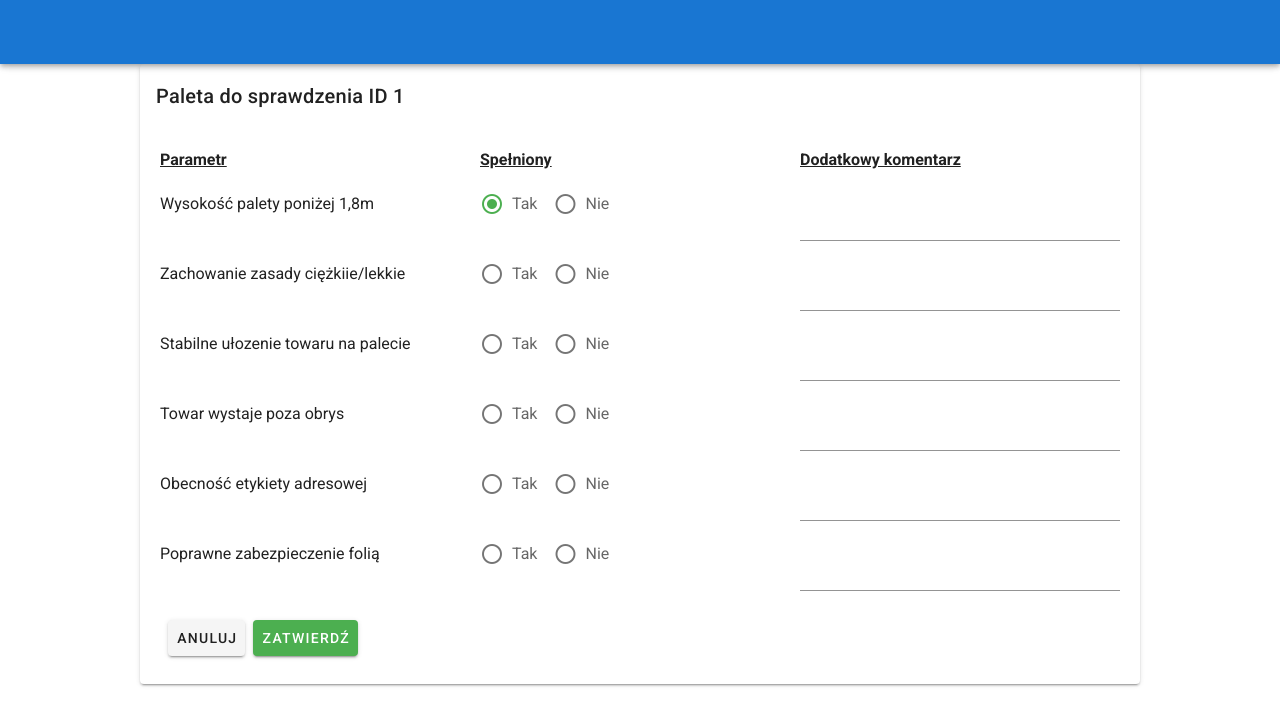
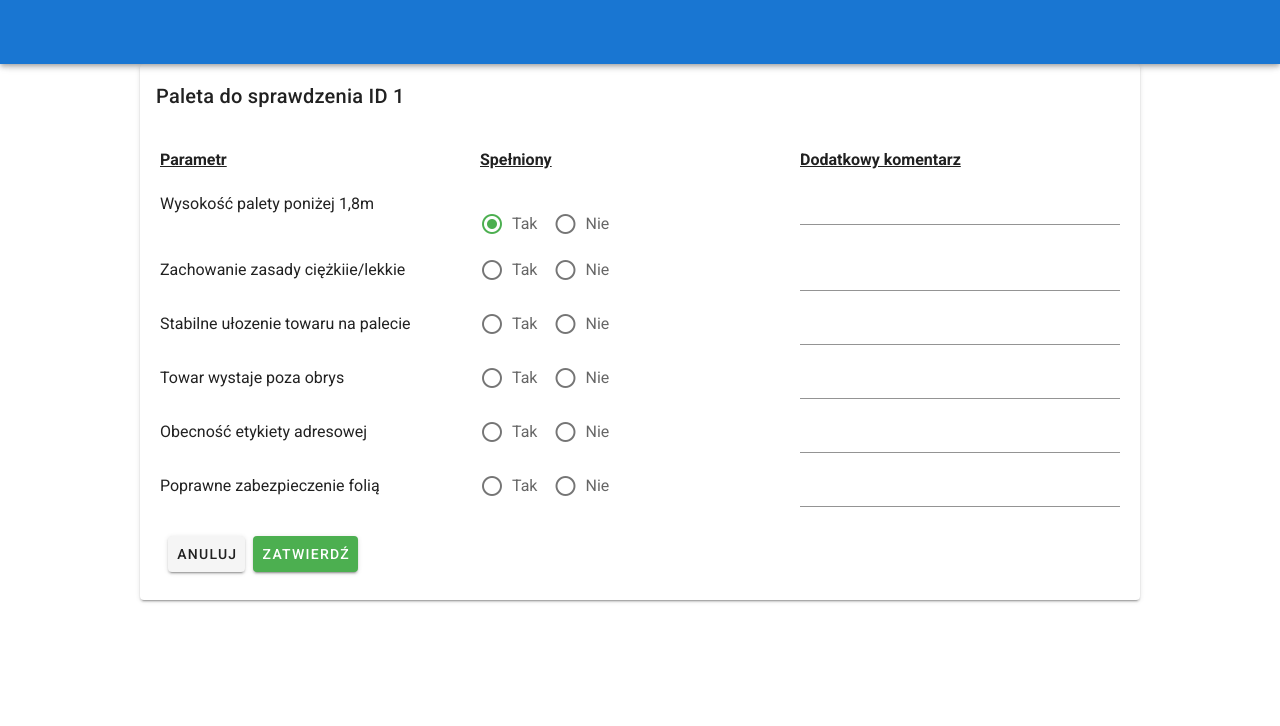
Before and after one commit to nowaczewskimarcin/pallet-check-frontend, a Vue app: page /palletcheck/1 in a window 1280 px wide. Shown: the top 726 px of the page. Built offline with nearby package versions, Linux system fonts and the light colour scheme.

Commit message:
remove style and add class to text-field and radio

```diff
--- a/src/views/PalletCheckView.vue
+++ b/src/views/PalletCheckView.vue
@@ -28,7 +28,8 @@
                         </v-radio-group>
                     </v-col>
                     <v-col>
-                        <v-text-field v-model="palletData.label1.comment"></v-text-field>
+                        <v-text-field class="ma-0 pa-0" v-model="palletData.label1.comment">
+                        </v-text-field>
                     </v-col>
                 </v-row>
                 <v-row no-gutters>
@@ -36,13 +37,13 @@
                         Zachowanie zasady ciężkiie/lekkie
                     </v-col>
                     <v-col>
-                        <v-radio-group row required v-model="palletData.label2">
+                        <v-radio-group row required v-model="palletData.label2" class="ma-0 pa-0">
                             <v-radio row label="Tak" value="true" color="success"></v-radio>
                             <v-radio row label="Nie" value="false" color="error"></v-radio>
                         </v-radio-group>
                     </v-col>
                     <v-col>
-                        <v-text-field></v-text-field>
+                        <v-text-field class="ma-0 pa-0"></v-text-field>
                     </v-col>
                 </v-row>
                 <v-row no-gutters>
@@ -50,13 +51,13 @@
                         Stabilne ułozenie towaru na palecie
                     </v-col>
                     <v-col>
-                        <v-radio-group row required v-model="palletData.label3">
+                        <v-radio-group class="ma-0 pa-0" row required v-model="palletData.label3">
                             <v-radio row label="Tak" value="true" color="success"></v-radio>
                             <v-radio row label="Nie" value="false" color="error"></v-radio>
                         </v-radio-group>
                     </v-col>
                     <v-col>
-                        <v-text-field></v-text-field>
+                        <v-text-field class="ma-0 pa-0"></v-text-field>
                     </v-col>
                 </v-row>
                 <v-row no-gutters>
@@ -64,13 +65,13 @@
                         Towar wystaje poza obrys
                     </v-col>
                     <v-col>
-                        <v-radio-group row required v-model="palletData.label4">
+                        <v-radio-group class="ma-0 pa-0" row required v-model="palletData.label4">
                             <v-radio row label="Tak" value="true" color="success"></v-radio>
                             <v-radio row label="Nie" value="false" color="error"></v-radio>
                         </v-radio-group>
                     </v-col>
                     <v-col>
-                        <v-text-field></v-text-field>
+                        <v-text-field class="ma-0 pa-0"></v-text-field>
                     </v-col>
                 </v-row>
                 <v-row no-gutters>
@@ -78,13 +79,13 @@
                         Obecność etykiety adresowej
                     </v-col>
                     <v-col>
-                        <v-radio-group row required v-model="palletData.label5">
+                        <v-radio-group class="ma-0 pa-0" row required v-model="palletData.label5">
                             <v-radio row label="Tak" value="true" color="success"></v-radio>
                             <v-radio row label="Nie" value="false" color="error"></v-radio>
                         </v-radio-group>
                     </v-col>
                     <v-col>
-                        <v-text-field></v-text-field>
+                        <v-text-field class="ma-0 pa-0"></v-text-field>
                     </v-col>
                 </v-row>
                 <v-row no-gutters>
@@ -92,13 +93,13 @@
                         Poprawne zabezpieczenie folią
                     </v-col>
                     <v-col>
-                        <v-radio-group row required v-model="palletData.label6">
+                        <v-radio-group class="ma-0 pa-0" row required v-model="palletData.label6">
                             <v-radio row label="Tak" value="true" color="success"></v-radio>
                             <v-radio row label="Nie" value="false" color="error"></v-radio>
                         </v-radio-group>
                     </v-col>
                     <v-col>
-                        <v-text-field></v-text-field>
+                        <v-text-field class="ma-0 pa-0"></v-text-field>
                     </v-col>
                 </v-row>
 
@@ -151,8 +152,4 @@ export default {
 </script>
 
 <style scoped>
-.v-input--selection-controls {
-    margin-top: 0;
-    padding-top: 0;
-}
 </style>
```
